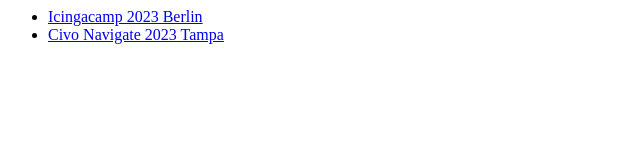
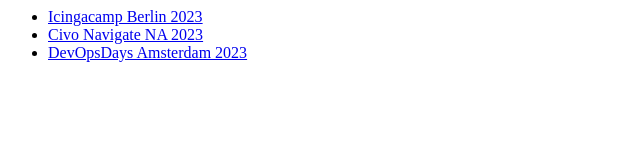
Before and after one commit to mocdaniel/mocdaniel.github.io, a plain HTML site: page index.html in a window 1280 px wide. Shown: the whole page, without its empty margins (0-640 px from the left). Drawn offline with Linux system fonts and the light colour scheme.

Commit message:
Update index.html

```diff
--- a/index.html
+++ b/index.html
@@ -1,8 +1,11 @@
 <ul>
   <li>
-    <a href="/icingacamp-2023">Icingacamp 2023 Berlin</a>
+    <a href="/icingacamp-2023">Icingacamp Berlin 2023</a>
   </li>
   <li>
-    <a href="/civo-navigate-2023">Civo Navigate 2023 Tampa</a>
+    <a href="/civo-navigate-2023">Civo Navigate NA 2023</a>
+  </li>
+  <li>
+    <a href="/devopsdays-amsterdam-2023">DevOpsDays Amsterdam 2023</a>
   </li>
 </ul>
```
